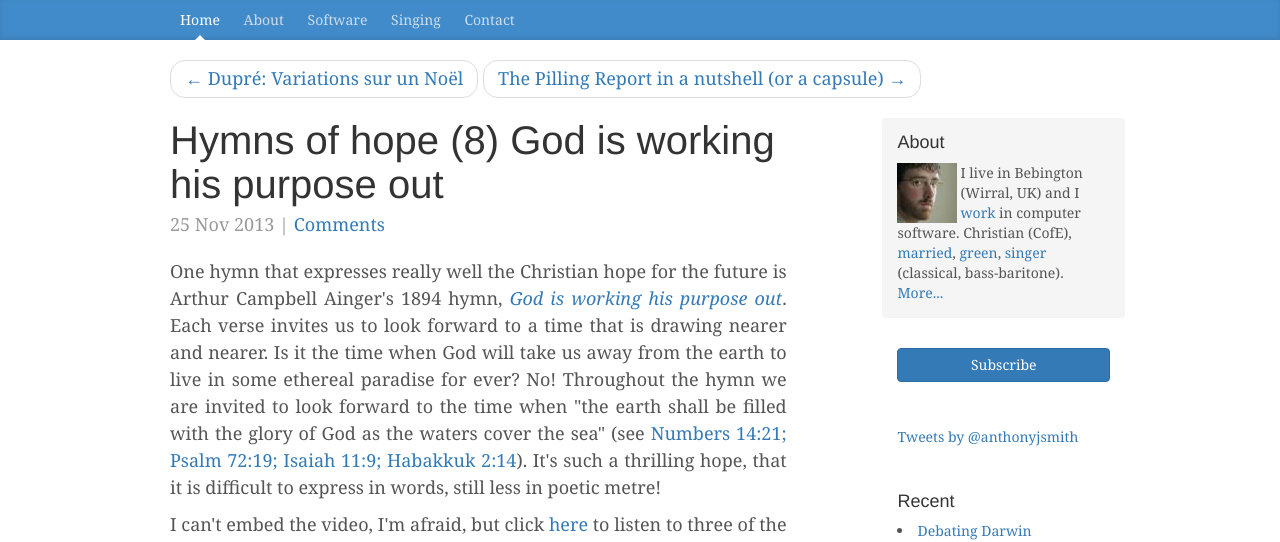
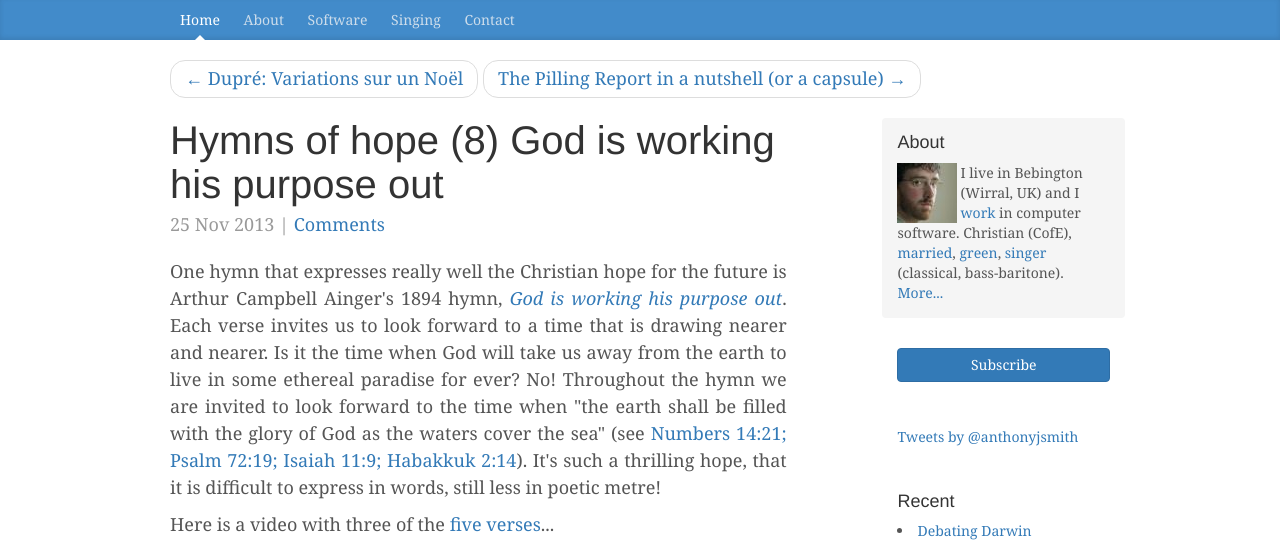
Before and after one commit to anthonyjsmith/anthonyjsmith.github.io, a Jekyll site: the page built from _posts/2013-11-25-hymns-of-hope-8-god-is-working-his-purpose-out.html, in a window 1280 px wide. Shown: the top 542 px of the page. Built offline with Jekyll 4.4.1, drawn with Linux system fonts in a browser that asks for light colours; nearby versions of some CDN libraries; comment, search, counter and statistics services are not loaded.

Commit message:
Fix youtube link and embed video for God is working his purpose out.

```diff
--- a/_posts/2013-11-25-hymns-of-hope-8-god-is-working-his-purpose-out.html
+++ b/_posts/2013-11-25-hymns-of-hope-8-god-is-working-his-purpose-out.html
@@ -13,4 +13,5 @@
   _edit_last: '1'
 ---
 <p>One hymn that expresses really well the Christian hope for the future is Arthur Campbell Ainger's 1894 hymn, <a href="http://www.hymnary.org/text/god_is_working_his_purpose_out"><i>God is working his purpose out</i></a>. Each verse invites us to look forward to a time that is drawing nearer and nearer. Is it the time when God will take us away from the earth to live in some ethereal paradise for ever? No! Throughout the hymn we are invited to look forward to the time when "the earth shall be filled with the glory of God as the waters cover the sea" (see <a href="http://www.biblegateway.com/passage/?search=Num14:21;Ps72:19;Is11:9;Hab2:14&amp;version=ESVUK">Numbers 14:21; Psalm 72:19; Isaiah 11:9; Habakkuk 2:14</a>). It's such a thrilling hope, that it is difficult to express in words, still less in poetic metre!</p>
-<p>I can't embed the video, I'm afraid, but click <a href="http://www.youtube.com/watch?v=Kzf5-cVHfvE">here</a> to listen to three of the <a href="http://www.hymnary.org/text/god_is_working_his_purpose_out">five verses</a>...</p>
+<p>Here is a video with three of the <a href="http://www.hymnary.org/text/god_is_working_his_purpose_out">five verses</a>...</p>
+{% include youtube.html youtube_id="Iiuxet4pJ-c" %}
```
